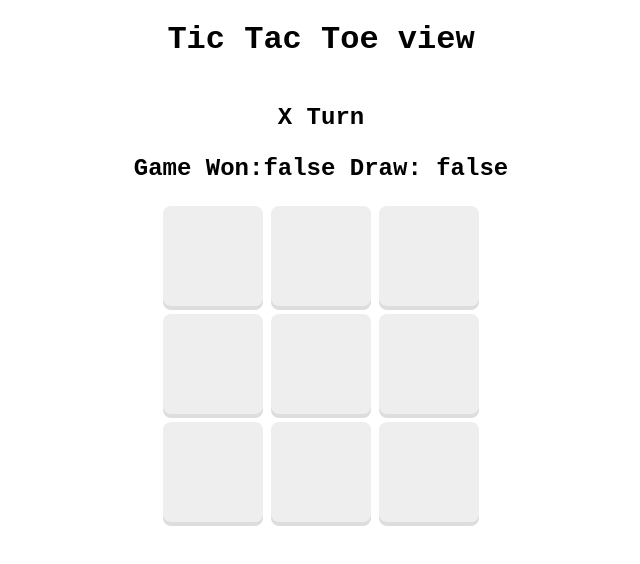
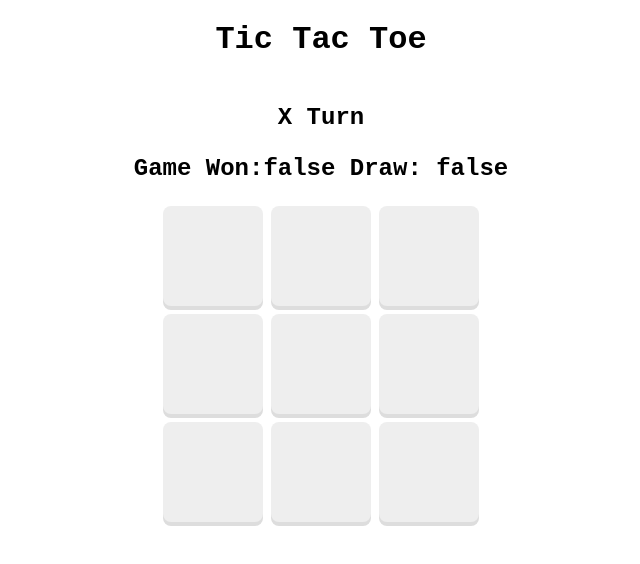
Before and after one commit to Phurich283/test-deploy, a Next.js app: page / in a window 1280 px wide. Shown: the top 564 px of the page, without its empty margins (319-959 px from the left). Built offline with nearby package versions, Linux system fonts and the light colour scheme.

Commit message:
update page

```diff
--- a/pages/index.js
+++ b/pages/index.js
@@ -85,7 +85,7 @@ export default function Home() {
       <Head>
         <title>Tic Tac Toe </title>
       </Head>
-      <h1>Tic Tac Toe view</h1>
+      <h1>Tic Tac Toe </h1>
       <div className="game">
         <div className="game__menu">
           <p>{xTurn === true ? "X Turn" : "O Turn"}</p>
```
